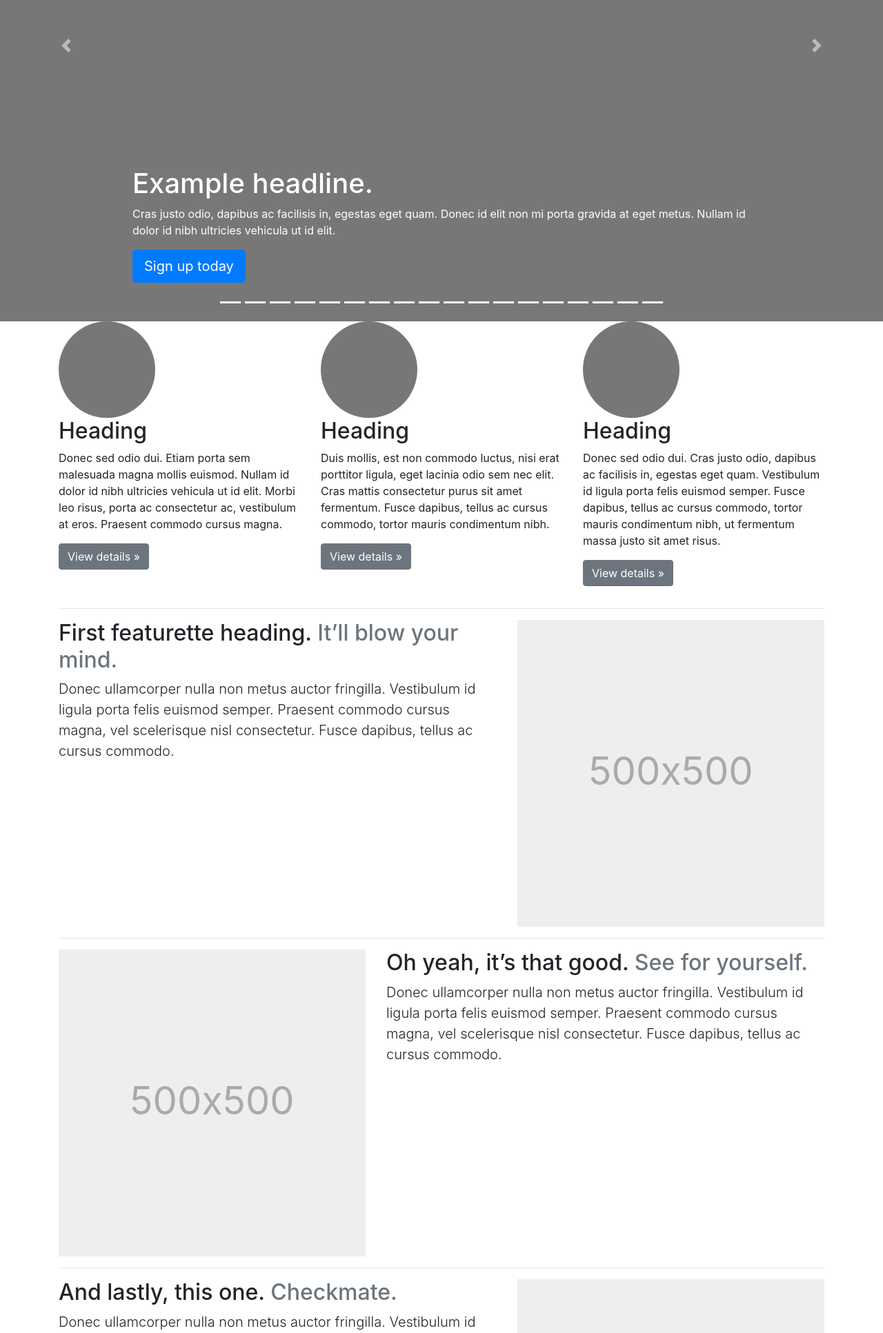
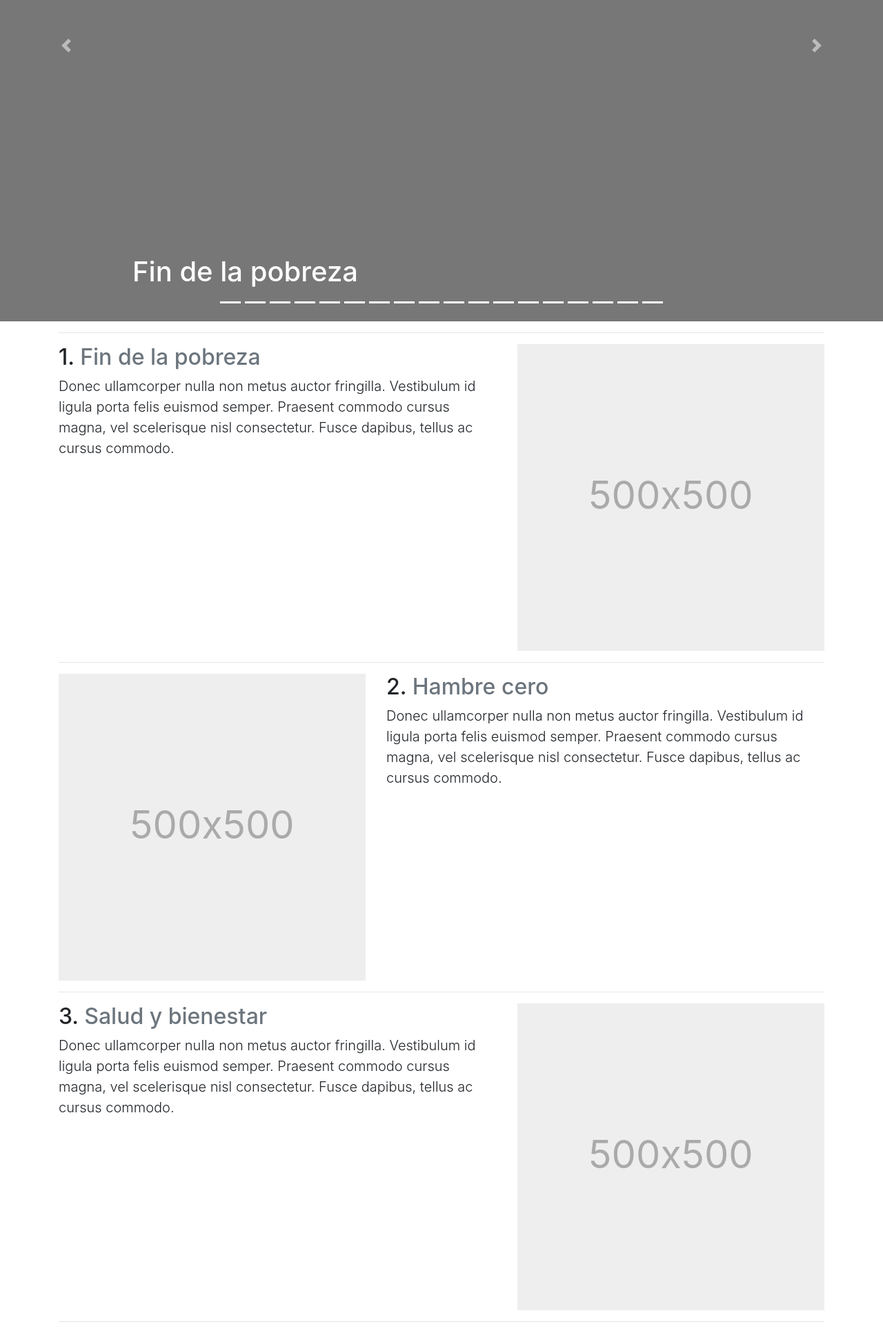
Before and after one commit to lisandrorgz/17-ODS-GRUPO-13, a Django app: page / in a window 1280 px wide. Shown: the part 334-2267 px from the top of the page at 69% size. Run offline with Django 3.2, Linux system fonts and the light colour scheme; some libraries are stand-ins or nearby versions.

Commit message:
Cambios en Inicio

```diff
--- a/ODS/templates/inicio.html
+++ b/ODS/templates/inicio.html
@@ -7,7 +7,7 @@
   <meta name="description" content="">
   <meta name="author" content="Mark Otto, Jacob Thornton, and Bootstrap contributors">
   <meta name="generator" content="Jekyll v3.8.5">
-  <title>Carousel Template · Bootstrap</title>
+  <title>ODS BLOG</title>
 
 
   <style>
@@ -87,10 +87,7 @@
           </svg>
           <div class="container">
             <div class="carousel-caption text-left">
-              <h1>Example headline.</h1>
-              <p>Cras justo odio, dapibus ac facilisis in, egestas eget quam. Donec id elit non mi porta gravida at eget
-                metus. Nullam id dolor id nibh ultricies vehicula ut id elit.</p>
-              <p><a class="btn btn-lg btn-primary" href="#" role="button">Sign up today</a></p>
+              <h1>Fin de la pobreza</h1>
             </div>
           </div>
         </div>
@@ -141,48 +138,6 @@
     <div class="container marketing">
 
       <!-- Three columns of text below the carousel -->
-      <div class="row">
-        <div class="col-lg-4">
-          <svg class="bd-placeholder-img rounded-circle" width="140" height="140" xmlns="http://www.w3.org/2000/svg"
-            preserveAspectRatio="xMidYMid slice" focusable="false" role="img" aria-label="Placeholder: 140x140">
-            <title>Placeholder</title>
-            <rect width="100%" height="100%" fill="#777"></rect><text x="50%" y="50%" fill="#777"
-              dy=".3em">140x140</text>
-          </svg>
-          <h2>Heading</h2>
-          <p>Donec sed odio dui. Etiam porta sem malesuada magna mollis euismod. Nullam id dolor id nibh ultricies
-            vehicula ut id elit. Morbi leo risus, porta ac consectetur ac, vestibulum at eros. Praesent commodo cursus
-            magna.</p>
-          <p><a class="btn btn-secondary" href="#" role="button">View details »</a></p>
-        </div><!-- /.col-lg-4 -->
-        <div class="col-lg-4">
-          <svg class="bd-placeholder-img rounded-circle" width="140" height="140" xmlns="http://www.w3.org/2000/svg"
-            preserveAspectRatio="xMidYMid slice" focusable="false" role="img" aria-label="Placeholder: 140x140">
-            <title>Placeholder</title>
-            <rect width="100%" height="100%" fill="#777"></rect><text x="50%" y="50%" fill="#777"
-              dy=".3em">140x140</text>
-          </svg>
-          <h2>Heading</h2>
-          <p>Duis mollis, est non commodo luctus, nisi erat porttitor ligula, eget lacinia odio sem nec elit. Cras
-            mattis consectetur purus sit amet fermentum. Fusce dapibus, tellus ac cursus commodo, tortor mauris
-            condimentum nibh.</p>
-          <p><a class="btn btn-secondary" href="#" role="button">View details »</a></p>
-        </div><!-- /.col-lg-4 -->
-        <div class="col-lg-4">
-          <svg class="bd-placeholder-img rounded-circle" width="140" height="140" xmlns="http://www.w3.org/2000/svg"
-            preserveAspectRatio="xMidYMid slice" focusable="false" role="img" aria-label="Placeholder: 140x140">
-            <title>Placeholder</title>
-            <rect width="100%" height="100%" fill="#777"></rect><text x="50%" y="50%" fill="#777"
-              dy=".3em">140x140</text>
-          </svg>
-          <h2>Heading</h2>
-          <p>Donec sed odio dui. Cras justo odio, dapibus ac facilisis in, egestas eget quam. Vestibulum id ligula porta
-            felis euismod semper. Fusce dapibus, tellus ac cursus commodo, tortor mauris condimentum nibh, ut fermentum
-            massa justo sit amet risus.</p>
-          <p><a class="btn btn-secondary" href="#" role="button">View details »</a></p>
-        </div><!-- /.col-lg-4 -->
-      </div><!-- /.row -->
-
 
       <!-- START THE FEATURETTES -->
 
@@ -190,7 +145,7 @@
 
       <div class="row featurette">
         <div class="col-md-7">
-          <h2 class="featurette-heading">First featurette heading. <span class="text-muted">It’ll blow your mind.</span>
+          <h2 class="featurette-heading">1. <span class="text-muted">Fin de la pobreza</span>
           </h2>
           <p class="lead">Donec ullamcorper nulla non metus auctor fringilla. Vestibulum id ligula porta felis euismod
             semper. Praesent commodo cursus magna, vel scelerisque nisl consectetur. Fusce dapibus, tellus ac cursus
@@ -211,7 +166,7 @@
 
       <div class="row featurette">
         <div class="col-md-7 order-md-2">
-          <h2 class="featurette-heading">Oh yeah, it’s that good. <span class="text-muted">See for yourself.</span></h2>
+          <h2 class="featurette-heading">2. <span class="text-muted">Hambre cero</span></h2>
           <p class="lead">Donec ullamcorper nulla non metus auctor fringilla. Vestibulum id ligula porta felis euismod
             semper. Praesent commodo cursus magna, vel scelerisque nisl consectetur. Fusce dapibus, tellus ac cursus
             commodo.</p>
@@ -231,7 +186,7 @@
 
       <div class="row featurette">
         <div class="col-md-7">
-          <h2 class="featurette-heading">And lastly, this one. <span class="text-muted">Checkmate.</span></h2>
+          <h2 class="featurette-heading">3. <span class="text-muted">Salud y bienestar</span></h2>
           <p class="lead">Donec ullamcorper nulla non metus auctor fringilla. Vestibulum id ligula porta felis euismod
             semper. Praesent commodo cursus magna, vel scelerisque nisl consectetur. Fusce dapibus, tellus ac cursus
             commodo.</p>
@@ -249,15 +204,11 @@
 
       <hr class="featurette-divider">
 
-      <!-- /END THE FEATURETTES -->
 
-    </div><!-- /.container -->
+    </div>
 
-
-    <!-- FOOTER -->
     <footer class="container">
-      <p class="float-right"><a href="#">Back to top</a></p>
-      <p>© 2017-2019 Company, Inc. · <a href="#">Privacy</a> · <a href="#">Terms</a></p>
+      <p>© INFORMATORIO 2021</p>
     </footer>
   </main>
   <script src="{% static 'js/inicio.js' %}"></script>
```
